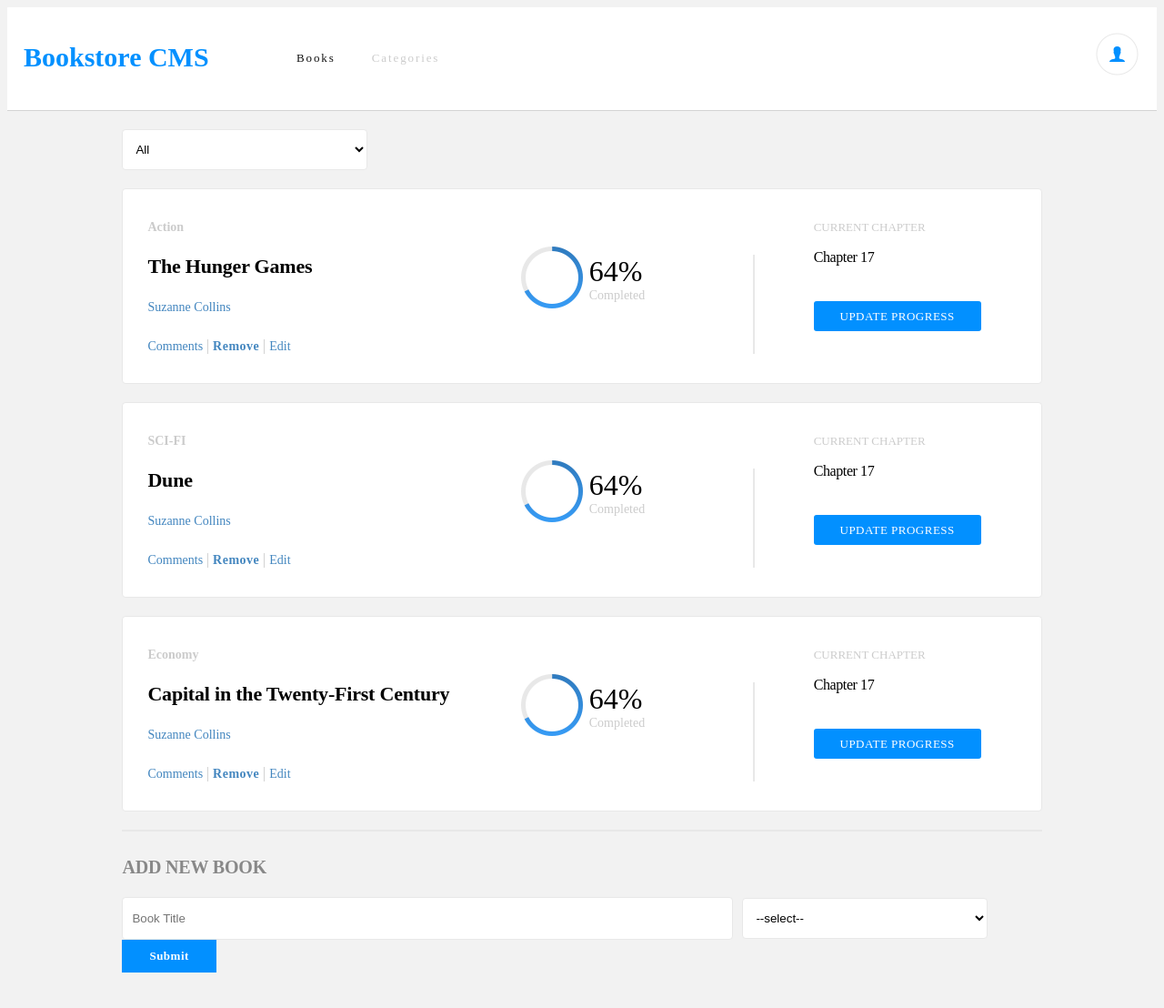
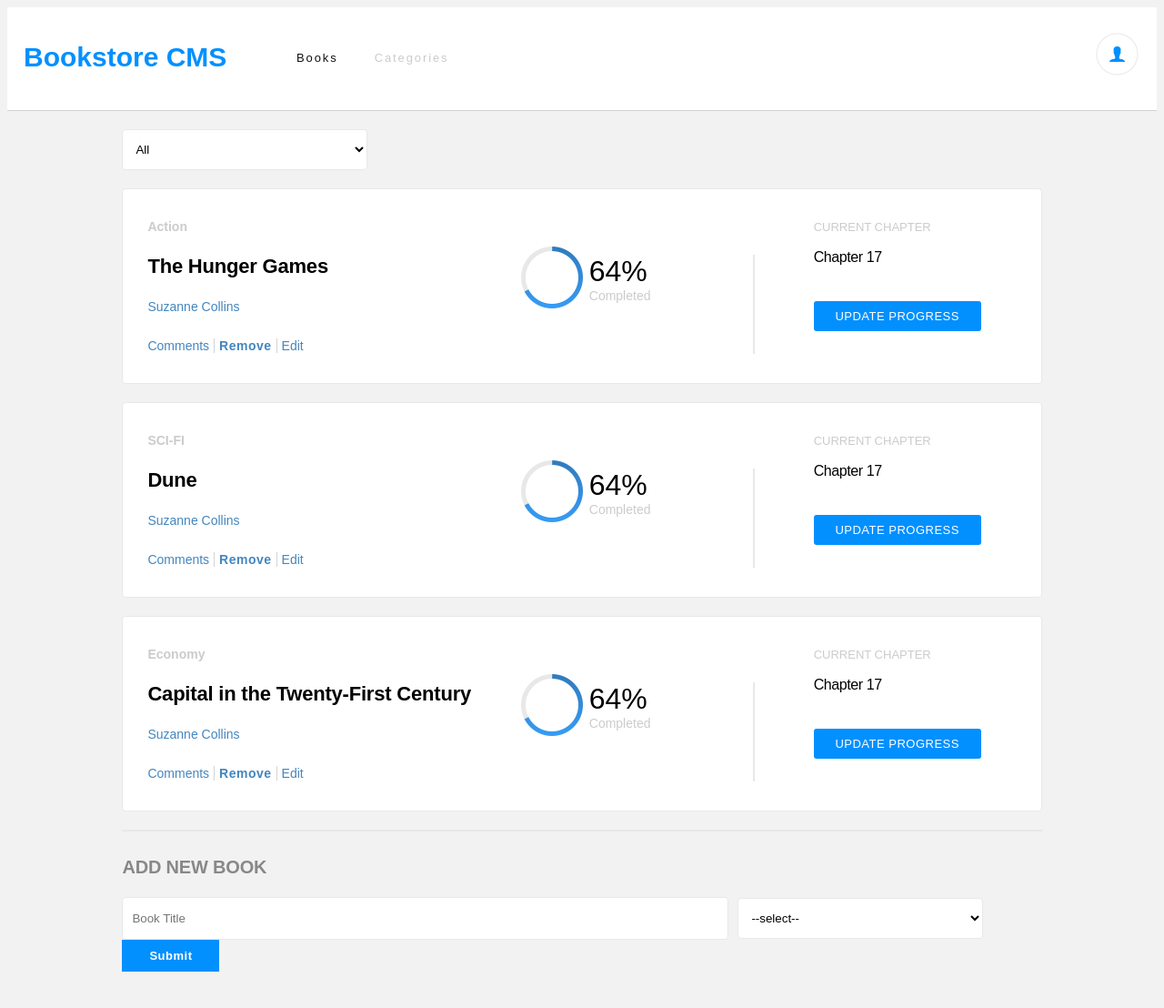
Before and after one commit to frankopkusianwar/bookstore, a React (Create React App) app: page / in a window 1280 px wide. Shown: the top 1108 px of the page at 91% size. Built offline with nearby package versions, Linux system fonts and the light colour scheme.

Commit message:
Fix stylelint errors

```diff
--- a/src/css/index.css
+++ b/src/css/index.css
@@ -6,15 +6,14 @@ body {
   display: flex;
   padding: 18px;
   justify-content: center;
-  border-bottom: 0.2px solid lightgray;
-  background-color: #ffffff;
-  border-bottom: 0.2px solid lightgray;
+  border-bottom: 1px solid lightgray;
+  background-color: #fff;
 }
 
 .Bookstore-CMS {
   width: 240px;
   height: 37px;
-  font-family: Montserrat;
+  font-family: Montserrat, sans-serif;
   font-size: 30px;
   font-weight: bold;
   font-stretch: normal;
@@ -41,12 +40,8 @@ ul li {
 ul li small {
   width: 59px;
   height: 16px;
-  font-family: Montserrat;
+  font-family: Montserrat, sans-serif;
   font-size: 13px;
-  font-weight: normal;
-  font-stretch: normal;
-  font-style: normal;
-  line-height: normal;
   letter-spacing: 1.9px;
   color: #121212;
   padding: 0 20px;
@@ -70,20 +65,20 @@ ul li small {
 .form h3 {
   width: 174px;
   height: 24px;
-  font-family: Montserrat;
+  font-family: Montserrat, sans-serif;
   font-size: 20px;
   font-weight: bold;
   letter-spacing: -0.18px;
-  color: #888888;
+  color: #888;
 }
 
 input {
-  width: 650px;
+  width: 645px;
   padding: 0 10px;
   height: 45px;
   border-radius: 4px;
   border: solid 1px #e8e8e8;
-  background-color: #ffffff;
+  background-color: #fff;
   margin-right: 10px;
 }
 
@@ -94,7 +89,7 @@ select {
   margin-right: 10px;
   border-radius: 4px;
   border: solid 1px #e8e8e8;
-  background-color: #ffffff;
+  background-color: #fff;
 }
 
 button {
@@ -103,7 +98,7 @@ button {
   background-color: #0290ff;
   color: #fff;
   padding: 10px 30px;
-  font-family: RobotoSlab;
+  font-family: RobotoSlab, sans-serif;
   font-size: 13px;
   font-weight: bold;
   letter-spacing: 0.5px;
@@ -128,11 +123,11 @@ button {
 .lesson-pannel {
   display: grid;
   grid-template-columns: 3fr 2fr 2fr;
-  margin: 20px 0px;
+  margin: 20px 0;
   padding: 32px 27px;
   border-radius: 4px;
   border: solid 1px #e8e8e8;
-  background: #ffffff;
+  background: #fff;
 }
 
 .percent {
@@ -142,7 +137,7 @@ button {
 
 .percent-text {
   margin-left: 5px;
-  border-right: 2px solid #e8e8e8;;
+  border-right: 2px solid #e8e8e8;
   padding-right: 100px;
   margin-top: 10px;
 }
@@ -150,7 +145,7 @@ button {
 .percent-text small {
   width: 68px;
   height: 39px;
-  font-family: Montserrat;
+  font-family: Montserrat, sans-serif;
   font-size: 32px;
 }
 
@@ -160,14 +155,14 @@ button {
   width: 80px;
   height: 18px;
   opacity: 0.5;
-  font-family: Montserrat;
+  font-family: Montserrat, sans-serif;
   font-size: 14px;
 }
 
 .author {
   width: 93px;
   height: 19px;
-  font-family: RobotoSlab;
+  font-family: RobotoSlab, sans-serif;
   font-size: 14px;
   font-weight: 300;
   color: #4386bf;
@@ -180,7 +175,7 @@ button {
 .buttons small {
   width: 73px;
   height: 19px;
-  font-family: RobotoSlab;
+  font-family: RobotoSlab, sans-serif;
   font-size: 14px;
   font-weight: 300;
   color: #4386bf;
@@ -189,11 +184,10 @@ button {
 
 .chapter small {
   color: #999;
-  font-size: 11px;
   width: 126px;
   height: 18px;
   opacity: 0.5;
-  font-family: RobotoSlab;
+  font-family: RobotoSlab, sans-serif;
   font-size: 13px;
   font-weight: 300;
 }
@@ -201,7 +195,7 @@ button {
 .chapter p {
   width: 212px;
   height: 21px;
-  font-family: RobotoSlab;
+  font-family: RobotoSlab, sans-serif;
   font-size: 16px;
   font-weight: 300;
   letter-spacing: -0.4px;
@@ -227,7 +221,7 @@ button {
   width: 184px;
   height: 33px;
   border-radius: 3px;
-  font-family: RobotoSlab;
+  font-family: RobotoSlab, sans-serif;
   font-size: 13px;
   font-weight: 300;
   letter-spacing: 0.5px;
@@ -239,7 +233,7 @@ button {
   width: 49px;
   height: 18px;
   opacity: 0.5;
-  font-family: Montserrat;
+  font-family: Montserrat, sans-serif;
   font-size: 14px;
   font-weight: bold;
   font-stretch: normal;
@@ -249,7 +243,7 @@ button {
 }
 
 .book-tt {
-  font-family: RobotoSlab;
+  font-family: RobotoSlab, sans-serif;
   font-size: 22px;
   font-weight: bold;
   letter-spacing: -0.2px;
```
